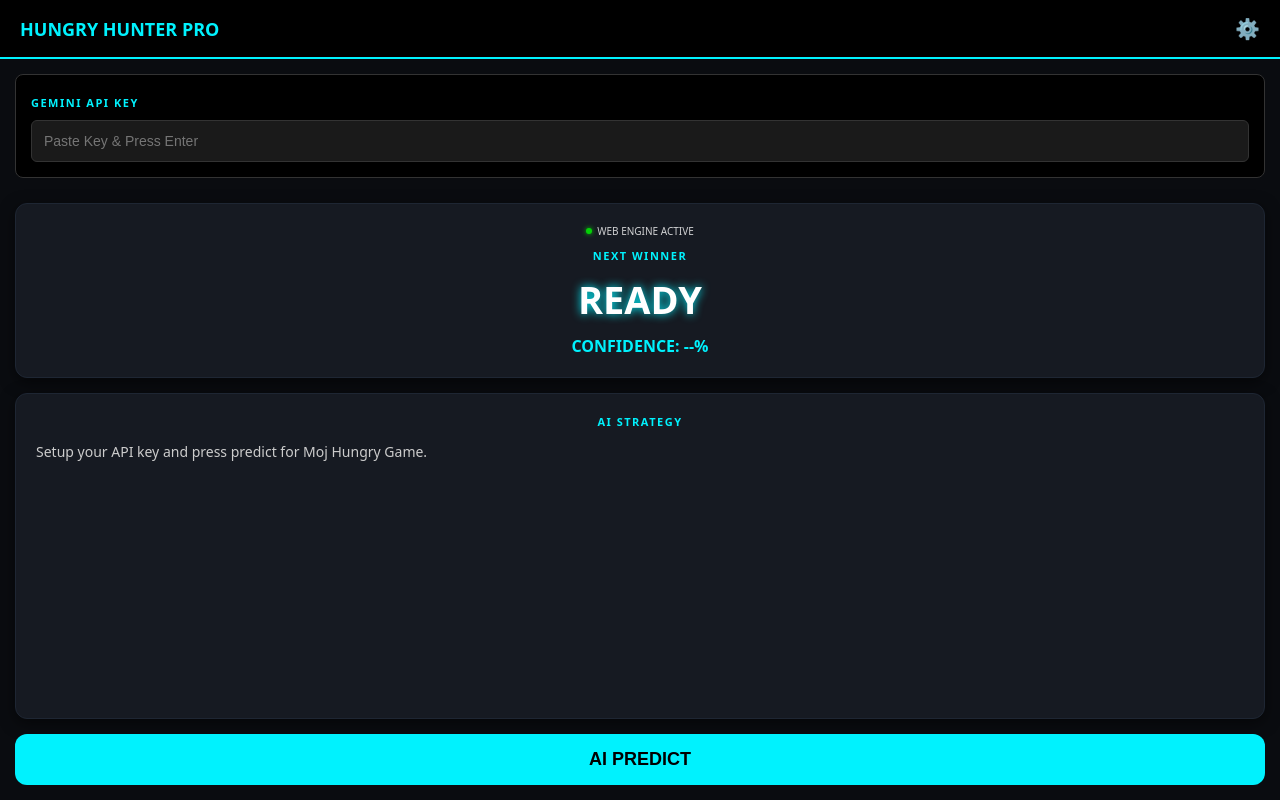
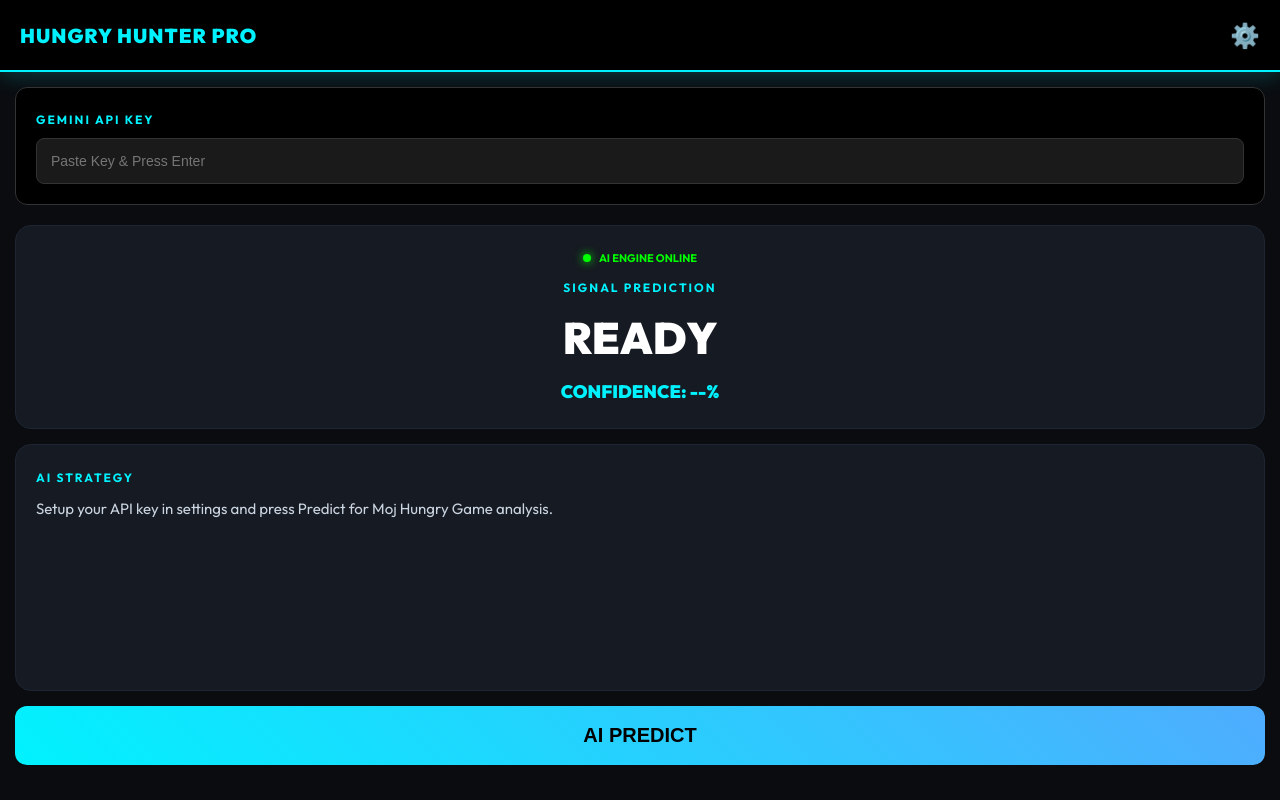
Before and after one commit to codermy41-arch/Hunter, a plain HTML site: page index.html in a window 1280 px wide. Both pictures are taken after a click on the button "AI PREDICT". Drawn offline with Linux system fonts and the light colour scheme.

Commit message:
Update index.html

```diff
--- a/index.html
+++ b/index.html
@@ -1,32 +1,160 @@
 <!DOCTYPE html>
 <html lang="en">
+
 <head>
     <meta charset="UTF-8">
-    <meta name="viewport" content="width=device-width, initial-scale=1.0, maximum-scale=1.0, user-scalable=no">
+    <meta name="viewport"
+        content="width=device-width, initial-scale=1.0, maximum-scale=1.0, user-scalable=no, viewport-fit=cover">
+    <meta name="apple-mobile-web-app-capable" content="yes">
+    <meta name="apple-mobile-web-app-status-bar-style" content="black-translucent">
     <title>Hungry Hunter Pro | Web AI</title>
+    <link href="https://fonts.googleapis.com/css2?family=Outfit:wght@400;700;900&display=swap" rel="stylesheet">
     <style>
-        :root { --neon: #00f2fe; --dark: #0a0c10; --card-bg: #161a22; --border: #1e2633; }
-        * { box-sizing: border-box; -webkit-tap-highlight-color: transparent; }
-        body { background-color: var(--dark); color: #ffffff; font-family: system-ui, -apple-system, sans-serif; margin: 0; padding: 0; overflow: hidden; height: 100vh; display: flex; flex-direction: column; }
-        .header { padding: 15px 20px; background: #000; border-bottom: 2px solid var(--neon); display: flex; justify-content: space-between; align-items: center; }
-        .logo { font-weight: 800; font-size: 18px; color: var(--neon); }
-        .container { padding: 15px; flex: 1; display: flex; flex-direction: column; gap: 15px; }
-        .card { background: var(--card-bg); border-radius: 12px; padding: 20px; border: 1px solid var(--border); text-align: center; box-shadow: 0 4px 15px rgba(0,0,0,0.5); }
-        .prediction-box { font-size: 38px; font-weight: 800; color: #fff; margin: 10px 0; text-shadow: 0 0 10px var(--neon); }
-        .label { color: var(--neon); font-size: 11px; text-transform: uppercase; font-weight: 700; letter-spacing: 1.5px; }
-        #settings { display: none; background: #000; padding: 15px; border-radius: 8px; border: 1px solid #333; margin-bottom: 10px; }
-        input { width: 100%; background: #1a1a1a; border: 1px solid #333; color: var(--neon); padding: 12px; border-radius: 6px; margin-top: 8px; font-size: 14px; outline: none; }
-        .status { font-size: 10px; display: flex; align-items: center; justify-content: center; gap: 5px; margin-bottom: 10px; opacity: 0.8; }
-        .dot { width: 6px; height: 6px; background: #00ff00; border-radius: 50%; box-shadow: 0 0 5px #00ff00; }
-        .predict-btn { width: 100%; background: var(--neon); color: #000; border: none; padding: 15px; border-radius: 12px; font-size: 18px; font-weight: 800; margin-top: auto; cursor: pointer; transition: 0.2s; }
-        .predict-btn:active { transform: scale(0.95); opacity: 0.8; }
-        .strategy-text { font-size: 14px; color: #ccc; line-height: 1.5; text-align: left; min-height: 45px; }
+        :root {
+            --neon: #00f2fe;
+            --dark: #0a0c10;
+            --card-bg: #161a22;
+            --border: #1e2633;
+        }
+
+        * {
+            box-sizing: border-box;
+            -webkit-tap-highlight-color: transparent;
+            user-select: none;
+        }
+
+        body {
+            background-color: var(--dark);
+            color: #ffffff;
+            font-family: 'Outfit', sans-serif;
+            margin: 0;
+            padding: 0;
+            overflow: hidden;
+            height: 100vh;
+            display: flex;
+            flex-direction: column;
+        }
+
+        .header {
+            padding: 20px;
+            background: #000;
+            border-bottom: 2px solid var(--neon);
+            display: flex;
+            justify-content: space-between;
+            align-items: center;
+            box-shadow: 0 4px 20px rgba(0, 242, 254, 0.2);
+        }
+
+        .logo {
+            font-weight: 900;
+            font-size: 20px;
+            color: var(--neon);
+            letter-spacing: 1px;
+        }
+
+        .container {
+            padding: 15px;
+            flex: 1;
+            display: flex;
+            flex-direction: column;
+            gap: 15px;
+        }
+
+        .card {
+            background: var(--card-bg);
+            border-radius: 16px;
+            padding: 25px 20px;
+            border: 1px solid var(--border);
+            text-align: center;
+        }
+
+        .prediction-box {
+            font-size: 44px;
+            font-weight: 900;
+            color: #fff;
+            margin: 15px 0;
+            text-transform: uppercase;
+        }
+
+        .label {
+            color: var(--neon);
+            font-size: 12px;
+            text-transform: uppercase;
+            font-weight: 700;
+            letter-spacing: 2px;
+        }
+
+        #settings {
+            display: none;
+            background: #000;
+            padding: 20px;
+            border-radius: 12px;
+            border: 1px solid #333;
+            margin-bottom: 5px;
+        }
+
+        input {
+            width: 100%;
+            background: #1a1a1a;
+            border: 1px solid #333;
+            color: var(--neon);
+            padding: 14px;
+            border-radius: 8px;
+            margin-top: 10px;
+            font-size: 14px;
+            outline: none;
+        }
+
+        .status {
+            font-size: 11px;
+            display: flex;
+            align-items: center;
+            justify-content: center;
+            gap: 8px;
+            margin-bottom: 15px;
+            color: #00ff00;
+            font-weight: 700;
+        }
+
+        .dot {
+            width: 8px;
+            height: 8px;
+            background: #00ff00;
+            border-radius: 50%;
+            box-shadow: 0 0 10px #00ff00;
+        }
+
+        .predict-btn {
+            width: 100%;
+            background: linear-gradient(45deg, var(--neon), #4facfe);
+            color: #000;
+            border: none;
+            padding: 18px;
+            border-radius: 12px;
+            font-size: 20px;
+            font-weight: 900;
+            margin-top: auto;
+            margin-bottom: 20px;
+            cursor: pointer;
+        }
+
+        .predict-btn:active {
+            transform: scale(0.96);
+        }
+
+        .strategy-text {
+            font-size: 15px;
+            color: #cbd5e1;
+            line-height: 1.6;
+            text-align: left;
+        }
     </style>
 </head>
+
 <body>
     <div class="header">
         <div class="logo">HUNGRY HUNTER PRO</div>
-        <div onclick="toggleSettings()" style="cursor: pointer; font-size: 20px;">⚙️</div>
+        <div onclick="toggleSettings()" style="cursor: pointer; font-size: 24px;">⚙️</div>
     </div>
 
     <div class="container">
@@ -36,15 +164,19 @@
         </div>
 
         <div class="card">
-            <div class="status"><span class="dot"></span> WEB ENGINE ACTIVE</div>
-            <div class="label">NEXT WINNER</div>
+            <div class="status"><span class="dot"></span> AI ENGINE ONLINE</div>
+            <div class="label">SIGNAL PREDICTION</div>
             <div class="prediction-box" id="prediction">READY</div>
-            <div style="font-size: 16px; color: var(--neon); font-weight: 600;">CONFIDENCE: <span id="conf">--</span>%</div>
+            <div style="font-size: 18px; color: var(--neon); font-weight: 800;">
+                CONFIDENCE: <span id="conf">--</span>%
+            </div>
         </div>
 
         <div class="card" style="flex: 1;">
-            <div class="label" style="margin-bottom: 12px;">AI STRATEGY</div>
-            <div id="strategy" class="strategy-text">Setup your API key and press predict for Moj Hungry Game.</div>
+            <div class="label" style="margin-bottom: 12px; text-align: left;">AI STRATEGY</div>
+            <div id="strategy" class="strategy-text">
+                Setup your API key in settings and press Predict for Moj Hungry Game analysis.
+            </div>
         </div>
 
         <button class="predict-btn" onclick="getPrediction()">AI PREDICT</button>
@@ -61,18 +193,23 @@
         };
 
         function toggleSettings() { el.set.style.display = el.set.style.display === 'block' ? 'none' : 'block'; }
-        function saveKey() { localStorage.setItem('gh_key', el.key.value); alert("Key Saved!"); }
+
+        function saveKey() {
+            localStorage.setItem('hunter_key', el.key.value);
+            alert("Key Saved!");
+            toggleSettings();
+        }
 
         async function getPrediction() {
-            const key = localStorage.getItem('gh_key');
-            if (!key) { alert("Please set API Key in settings!"); toggleSettings(); return; }
+            const key = localStorage.getItem('hunter_key');
+            if (!key) { alert("Add API Key in Settings!"); toggleSettings(); return; }
 
-            el.pred.textContent = "THINKING...";
+            el.pred.textContent = "THINKING";
             el.strat.textContent = "AI is analyzing Moj Hungry Game patterns...";
 
             try {
                 const url = `https://generativelanguage.googleapis.com/v1beta/models/gemini-1.5-flash:generateContent?key=${key}`;
-                const prompt = `You are an expert predictor for Moj India Hungry Game. Possible items: ${items.join(", ")}. Predict the next winner. Response must be JSON: {"item": "NAME", "confidence": %, "strategy": "..."}. Only use items from the list. Response must be pure JSON.`;
+                const prompt = `Predict next winner for Moj Hungry Game (Items: ${items.join(", ")}). Response JSON: {"item": "NAME", "confidence": %, "strategy": "..."}. JSON ONLY.`;
 
                 const res = await fetch(url, {
                     method: 'POST',
@@ -88,21 +225,21 @@
                 el.conf.textContent = result.confidence;
                 el.strat.textContent = result.strategy;
 
-                if (window.navigator.vibrate) window.navigator.vibrate(100);
+                if (navigator.vibrate) navigator.vibrate(100);
 
-                // Auto reset after 10 seconds
                 setTimeout(() => {
                     el.pred.textContent = "WAITING";
-                    el.strat.textContent = "Analyzing background patterns for next round...";
+                    el.strat.textContent = "Listening for next round...";
                 }, 10000);
 
-            } catch (err) {
+            } catch (error) {
                 el.pred.textContent = "ERROR";
-                el.strat.textContent = "Error: Check your API Key or Internet connection.";
+                el.strat.textContent = "Check Key or Connection.";
             }
         }
 
-        window.onload = () => { if (localStorage.getItem('gh_key')) el.key.value = localStorage.getItem('gh_key'); };
+        window.onload = () => { if (localStorage.getItem('hunter_key')) el.key.value = localStorage.getItem('hunter_key'); };
     </script>
 </body>
+
 </html>
```
